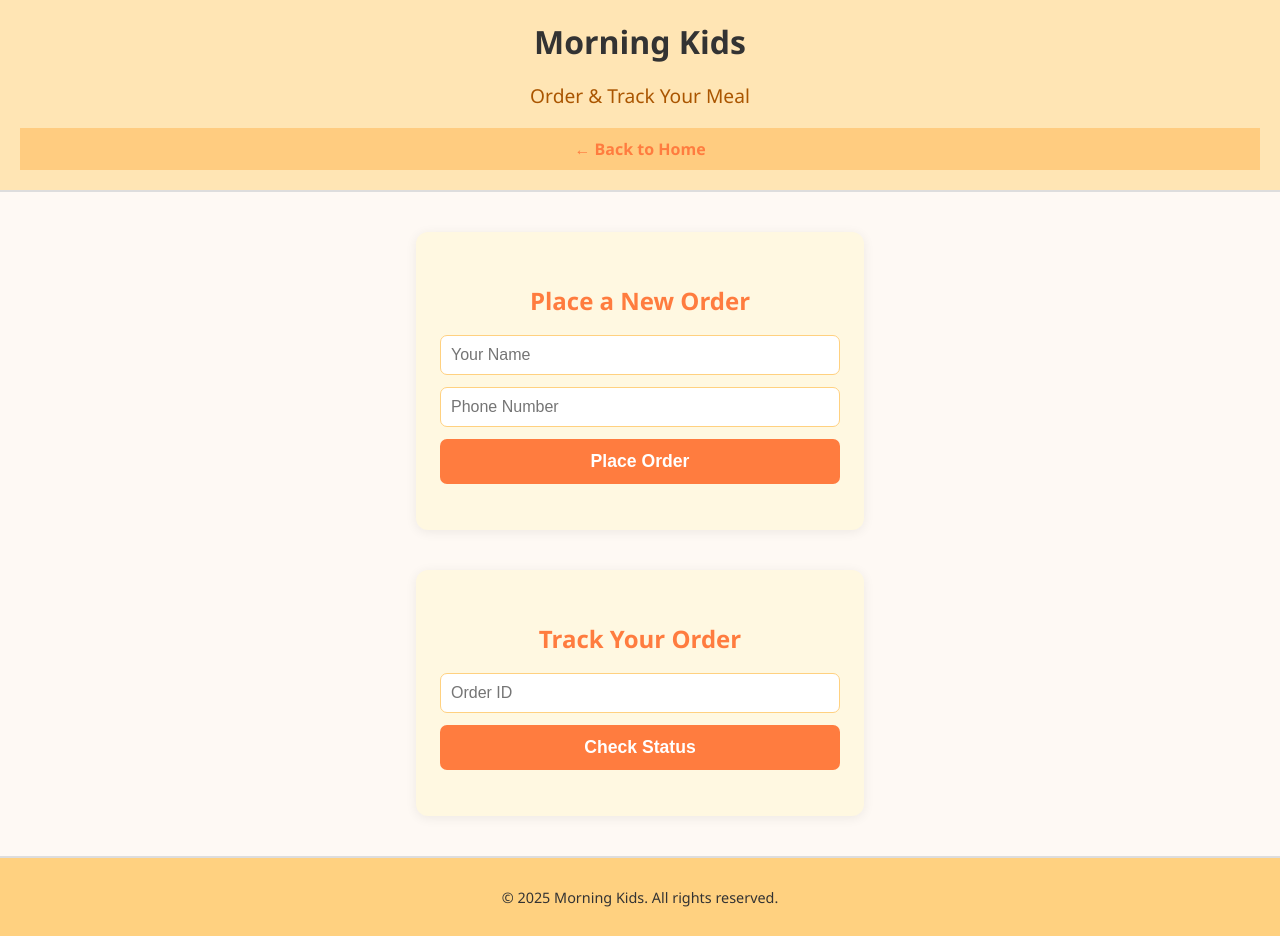
After one commit to khaingsoehtet/morning-kids, a PHP site: page /order.html in a window 1280 px wide. The commit adds this page. Run offline with PHP 8.4, Linux system fonts and the light colour scheme.

Commit message:
feat: Complete Phase 2.1 - Order management, dashboard overview separation, and improved admin UI

```diff
--- /dev/null
+++ b/get_orders.php
@@ -0,0 +1,6 @@
+<?php
+require 'auth.php';
+require 'db.php';
+$stmt = $pdo->query("SELECT * FROM orders ORDER BY id DESC LIMIT 50");
+echo json_encode(['orders' => $stmt->fetchAll()]);
+?>
--- a/index.html
+++ b/index.html
@@ -17,6 +17,7 @@
     <ul>
       <li><a href="#home">Home</a></li>
       <li><a href="#menu">Menu</a></li>
+      <li><a href="order.html">Order</a></li> <!-- Added Order link -->
       <li><a href="#contact">Contact</a></li>
     </ul>
   </nav>
--- /dev/null
+++ b/order.html
@@ -0,0 +1,209 @@
+<!DOCTYPE html>
+<html lang="en">
+<head>
+  <meta charset="UTF-8" />
+  <meta name="viewport" content="width=device-width, initial-scale=1.0"/>
+  <title>Order & Track - Morning Kids</title>
+  <link rel="stylesheet" href="style.css" />
+  <style>
+    .order-section {
+      max-width: 400px;
+      margin: 40px auto;
+      background: #fff8e1;
+      border-radius: 12px;
+      box-shadow: 0 2px 12px rgba(0,0,0,0.07);
+      padding: 32px 24px;
+    }
+    .order-section h2 {
+      color: #ff7c3f;
+      margin-bottom: 18px;
+      text-align: center;
+    }
+    .order-section form {
+      display: flex;
+      flex-direction: column;
+      gap: 12px;
+    }
+    .order-section input[type="text"], .order-section input[type="number"] {
+      padding: 10px;
+      border: 1px solid #ffd180;
+      border-radius: 7px;
+      font-size: 1rem;
+      background: #fff;
+    }
+    .order-section button {
+      padding: 12px;
+      background: #ff7c3f;
+      color: #fff;
+      border: none;
+      border-radius: 7px;
+      font-size: 1.1rem;
+      font-weight: bold;
+      cursor: pointer;
+      transition: background 0.18s;
+    }
+    .order-section button:hover {
+      background: #ff9800;
+    }
+    .order-section .result, .order-section .error {
+      margin-top: 14px;
+      text-align: center;
+      font-size: 1rem;
+    }
+    .order-section .result {
+      color: #2e7d32;
+    }
+    .order-section .error {
+      color: #e74c3c;
+    }
+    .order-section ul {
+      text-align: left;
+      margin: 10px 0 0 0;
+      padding-left: 18px;
+    }
+  </style>
+</head>
+<body>
+  <header>
+    <h1>Morning Kids</h1>
+    <p class="tagline">Order & Track Your Meal</p>
+    <nav>
+      <a href="index.html" style="color:#ff7c3f;font-weight:bold;">&larr; Back to Home</a>
+    </nav>
+  </header>
+
+  <section class="order-section">
+    <h2>Place a New Order</h2>
+    <form id="order-form" autocomplete="off">
+      <input type="text" id="order-name" placeholder="Your Name" required>
+      <input type="text" id="order-phone" placeholder="Phone Number" required>
+      <button type="submit">Place Order</button>
+    </form>
+    <div id="order-result" class="result"></div>
+    <div id="order-error" class="error"></div>
+  </section>
+
+  <section class="order-section">
+    <h2>Track Your Order</h2>
+    <form id="track-form" autocomplete="off">
+      <input type="number" id="track-id" placeholder="Order ID" required>
+      <button type="submit">Check Status</button>
+    </form>
+    <div id="track-result" class="result"></div>
+    <div id="track-error" class="error"></div>
+  </section>
+
+  <!-- Add Edit Order section below Track Order -->
+  <section class="order-section" id="edit-order-section" style="display:none;">
+    <h2>Edit Your Order</h2>
+    <form id="edit-order-form">
+      <input type="hidden" id="edit-order-id">
+      <input type="text" id="edit-order-name" placeholder="Your Name" required>
+      <input type="text" id="edit-order-phone" placeholder="Phone Number" required>
+      <button type="submit">Save Changes</button>
+    </form>
+    <div id="edit-order-result" class="result"></div>
+    <div id="edit-order-error" class="error"></div>
+  </section>
+
+  <footer>
+    <p>&copy; 2025 Morning Kids. All rights reserved.</p>
+  </footer>
+
+  <script>
+    // Place Order
+    document.getElementById('order-form').onsubmit = function(e) {
+      e.preventDefault();
+      const name = document.getElementById('order-name').value.trim();
+      const phone = document.getElementById('order-phone').value.trim();
+      const resultDiv = document.getElementById('order-result');
+      const errorDiv = document.getElementById('order-error');
+      resultDiv.textContent = '';
+      errorDiv.textContent = '';
+      fetch('save_order.php', {
+        method: 'POST',
+        headers: {'Content-Type': 'application/json'},
+        body: JSON.stringify({customer_name: name, customer_phone: phone})
+      })
+      .then(res => res.json())
+      .then(data => {
+        if (data.success) {
+          resultDiv.textContent = 'Order placed! Your Order ID: ' + data.order_id;
+        } else {
+          errorDiv.textContent = data.error || 'Could not place order.';
+        }
+      })
+      .catch(() => {
+        errorDiv.textContent = 'Network error. Please try again.';
+      });
+    };
+
+    // Track Order
+    document.getElementById('track-form').onsubmit = function(e) {
+      e.preventDefault();
+      const orderId = document.getElementById('track-id').value.trim();
+      const resultDiv = document.getElementById('track-result');
+      const errorDiv = document.getElementById('track-error');
+      resultDiv.textContent = '';
+      errorDiv.textContent = '';
+      fetch('get_order_status.php?order_id=' + encodeURIComponent(orderId))
+        .then(res => res.json())
+        .then(data => {
+          if (data.success && data.history && data.history.length) {
+            const latestStatus = data.history[data.history.length - 1].status;
+            resultDiv.innerHTML = '<b>Status History:</b><ul>' +
+              data.history.map(h => `<li>${h.status} (${h.changed_at})</li>`).join('') +
+              '</ul>';
+            // Allow editing if not shipped or beyond
+            if (['ORDER_PLACED', 'PAYMENT_CONFIRMED', 'PROCESSING'].includes(latestStatus)) {
+              showEditOrderForm(orderId);
+            } else {
+              document.getElementById('edit-order-section').style.display = 'none';
+            }
+          } else {
+            errorDiv.textContent = 'Order not found or no status history.';
+            document.getElementById('edit-order-section').style.display = 'none';
+          }
+        })
+        .catch(() => {
+          errorDiv.textContent = 'Network error. Please try again.';
+          document.getElementById('edit-order-section').style.display = 'none';
+        });
+    };
+
+    function showEditOrderForm(orderId) {
+      // Fetch order details (implement get_order.php)
+      fetch('get_order.php?order_id=' + encodeURIComponent(orderId))
+        .then(res => res.json())
+        .then(order => {
+          if (order.success) {
+            document.getElementById('edit-order-id').value = order.id;
+            document.getElementById('edit-order-name').value = order.customer_name;
+            document.getElementById('edit-order-phone').value = order.customer_phone;
+            document.getElementById('edit-order-section').style.display = 'block';
+          }
+        });
+    }
+
+    document.getElementById('edit-order-form').onsubmit = function(e) {
+      e.preventDefault();
+      const orderId = document.getElementById('edit-order-id').value;
+      const name = document.getElementById('edit-order-name').value.trim();
+      const phone = document.getElementById('edit-order-phone').value.trim();
+      fetch('edit_order.php', {
+        method: 'POST',
+        headers: {'Content-Type': 'application/json'},
+        body: JSON.stringify({order_id: orderId, customer_name: name, customer_phone: phone})
+      })
+      .then(res => res.json())
+      .then(data => {
+        if (data.success) {
+          document.getElementById('edit-order-result').textContent = 'Order updated!';
+        } else {
+          document.getElementById('edit-order-error').textContent = data.error || 'Could not update order.';
+        }
+      });
+    };
+  </script>
+</body>
+</html>
--- a/style.css
+++ b/style.css
@@ -405,3 +405,9 @@ body {
 #upload-btn:hover {
   background: #ff9800;
 }
+
+/* Add to style.css if you want a visual divider */
+.dashboard .divider {
+  border-top: 2px solid #ffe0b2;
+  margin: 32px 0;
+}
```
Also changed, not shown: admin.html (+55 -1 lines), admin.js (+115 -1 lines), edit_order.php (added, +22 -0 lines), folder_structure.txt (+19 -5 lines), get_order.php (added, +16 -0 lines), get_order_stats.php (added, +28 -0 lines), get_order_status.php (added, +15 -0 lines), save_order.php (added, +23 -0 lines), update_order_status.php (added, +23 -0 lines), changelog.txt (added).
